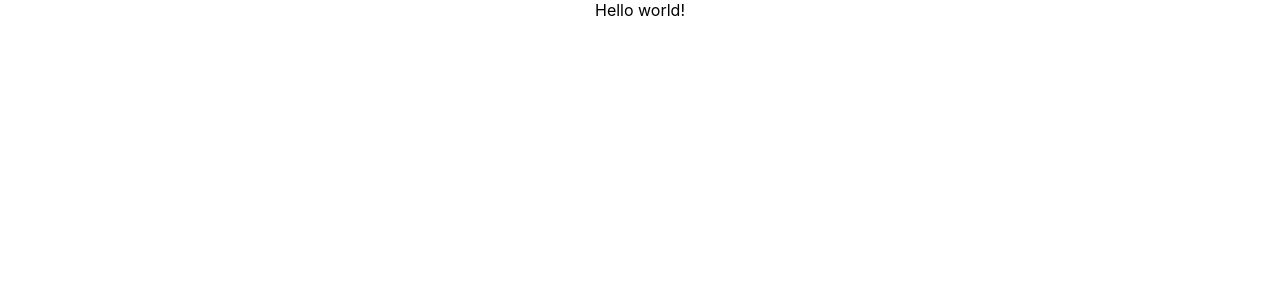
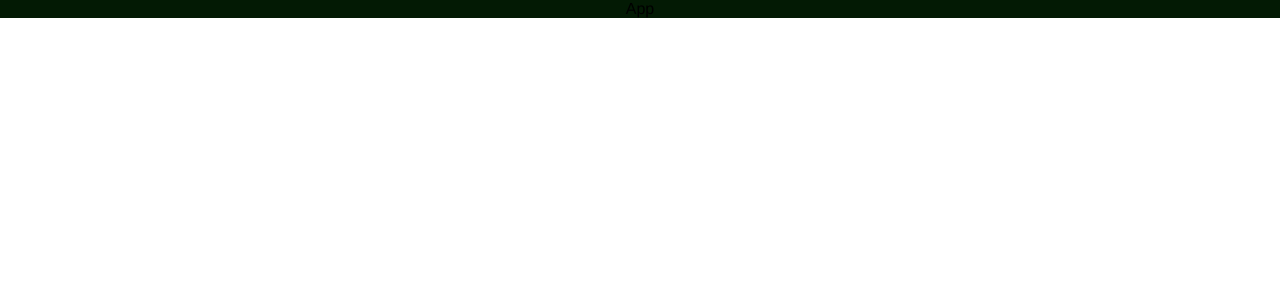
Before and after one commit to Kaduh15/Todo-test, a React (Create React App) app: page / in a window 1280 px wide. Shown: the top 300 px of the page. Built offline with nearby package versions, Linux system fonts and the light colour scheme.

Commit message:
cria o global styled

```diff
--- a/src/App.css
+++ /dev/null
@@ -1,38 +0,0 @@
-.App {
-  text-align: center;
-}
-
-.App-logo {
-  height: 40vmin;
-  pointer-events: none;
-}
-
-@media (prefers-reduced-motion: no-preference) {
-  .App-logo {
-    animation: App-logo-spin infinite 20s linear;
-  }
-}
-
-.App-header {
-  background-color: #282c34;
-  min-height: 100vh;
-  display: flex;
-  flex-direction: column;
-  align-items: center;
-  justify-content: center;
-  font-size: calc(10px + 2vmin);
-  color: white;
-}
-
-.App-link {
-  color: #61dafb;
-}
-
-@keyframes App-logo-spin {
-  from {
-    transform: rotate(0deg);
-  }
-  to {
-    transform: rotate(360deg);
-  }
-}
--- a/src/App.js
+++ b/src/App.js
@@ -1,12 +1,17 @@
+import React, { Component } from 'react';
+import styled from 'styled-components';
 
-import './App.css';
+const Main = styled.main`
+  display: flex;
+  flex-direction: column;
+  justify-content: center;
+  align-items: center;
 
-function App() {
-  return (
-    <div className="App">
-      Hello world!
-    </div>
-  );
+  background: #031a04;
+`;
+
+export default class App extends Component {
+  render() {
+    return <Main>App</Main>;
+  }
 }
-
-export default App;
--- /dev/null
+++ b/src/globalStyles.js
@@ -0,0 +1,11 @@
+import { createGlobalStyle } from 'styled-components';
+
+const GlobalStyle = createGlobalStyle`
+  body {
+    margin: 0;
+    padding: 0;
+    font-family: Open-Sans, Helvetica, Sans-Serif;
+  }
+`;
+
+export default GlobalStyle;
--- a/src/index.css
+++ /dev/null
@@ -1,13 +0,0 @@
-body {
-  margin: 0;
-  font-family: -apple-system, BlinkMacSystemFont, 'Segoe UI', 'Roboto', 'Oxygen',
-    'Ubuntu', 'Cantarell', 'Fira Sans', 'Droid Sans', 'Helvetica Neue',
-    sans-serif;
-  -webkit-font-smoothing: antialiased;
-  -moz-osx-font-smoothing: grayscale;
-}
-
-code {
-  font-family: source-code-pro, Menlo, Monaco, Consolas, 'Courier New',
-    monospace;
-}
--- a/src/index.js
+++ b/src/index.js
@@ -1,11 +1,12 @@
 import React from 'react';
 import ReactDOM from 'react-dom/client';
-import './index.css';
 import App from './App';
+import GlobalStyles from './globalStyles';
 
 const root = ReactDOM.createRoot(document.getElementById('root'));
 root.render(
-  <React.StrictMode>
+  <>
+    <GlobalStyles />
     <App />
-  </React.StrictMode>
+  </>
 );
```
Also changed, not shown: src/Componetns/AddTask/css.jsx (added), src/Componetns/AddTask/index.jsx (added).
